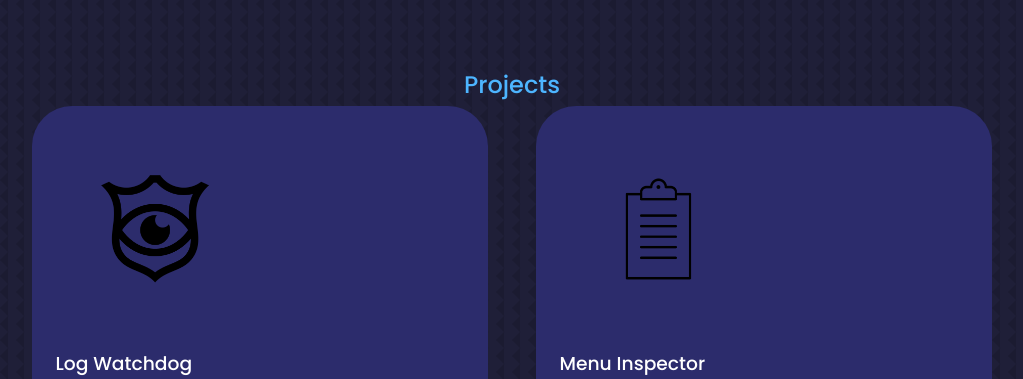
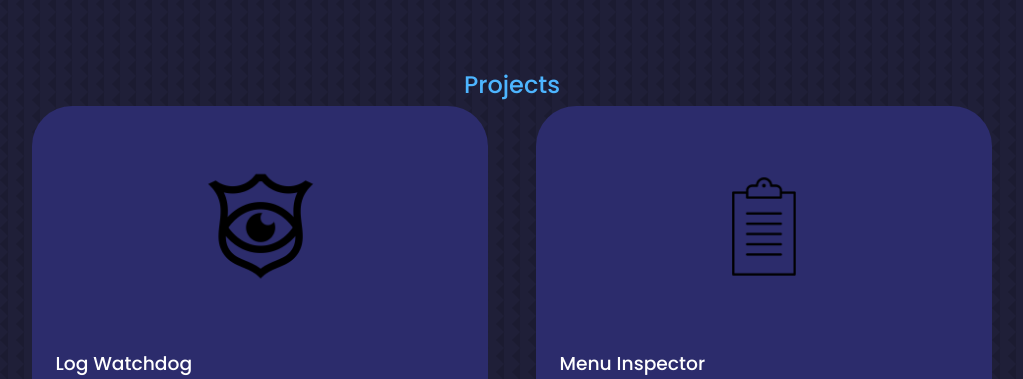
Before and after one commit to D0T7/Portfolio, a React (Create React App) app: page / in a window 1280 px wide. Shown: the part 4020-4399 px from the top of the page, without its empty margins (128-1151 px from the left). Built offline with nearby package versions, Linux system fonts and the light colour scheme.

Commit message:
centered project image

```diff
--- a/src/components/projects/Projects.css
+++ b/src/components/projects/Projects.css
@@ -33,7 +33,9 @@
 .oversized_project_image {
     max-width: 200px;
     max-height: 200px;
-    padding: 5px;
+    display: block;
+    margin: 0 auto;
+    padding: 5px 2px 10px 2px;
     width: auto;
     height: auto;
     border-radius: 2.5rem;
```
